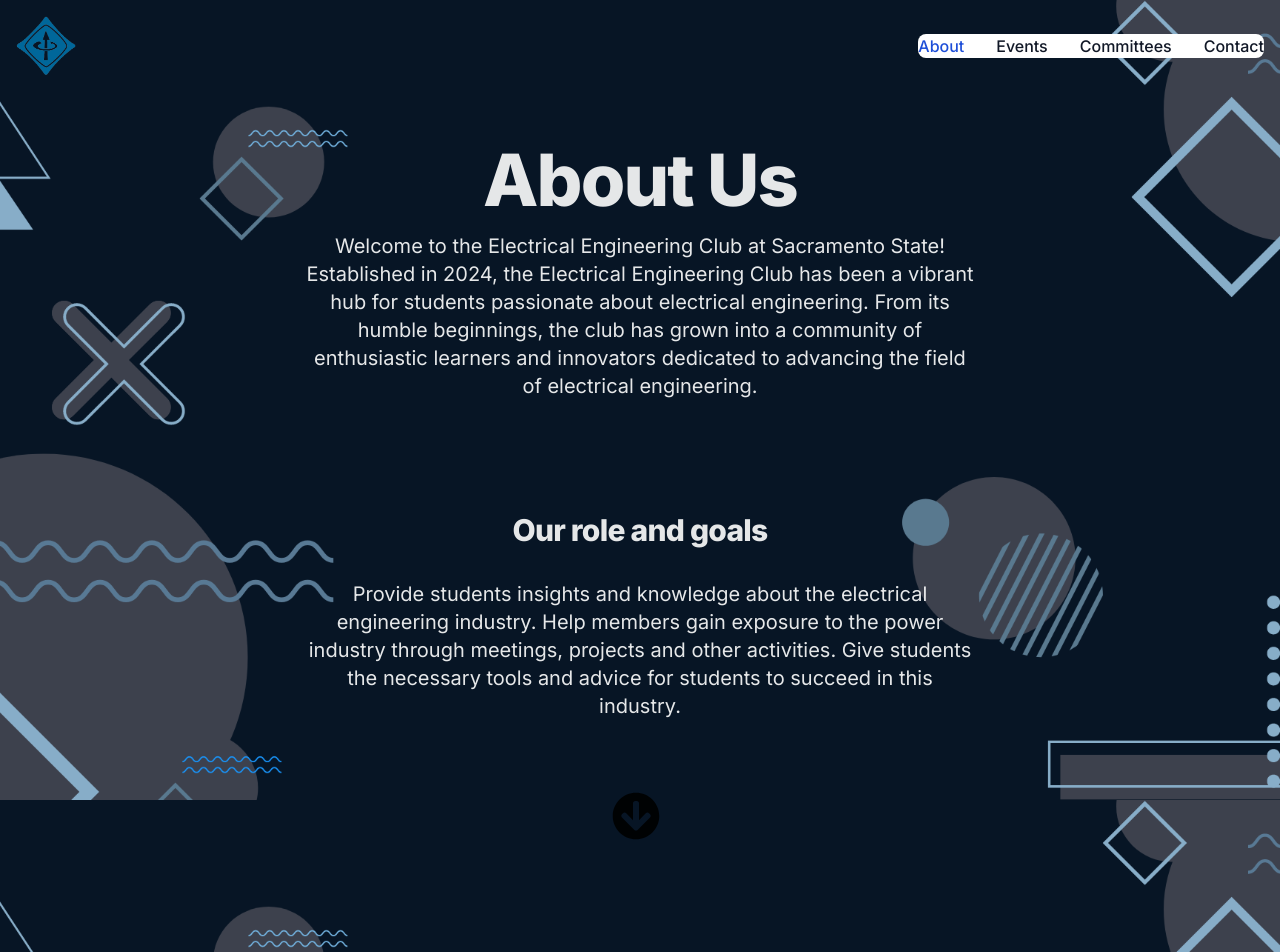
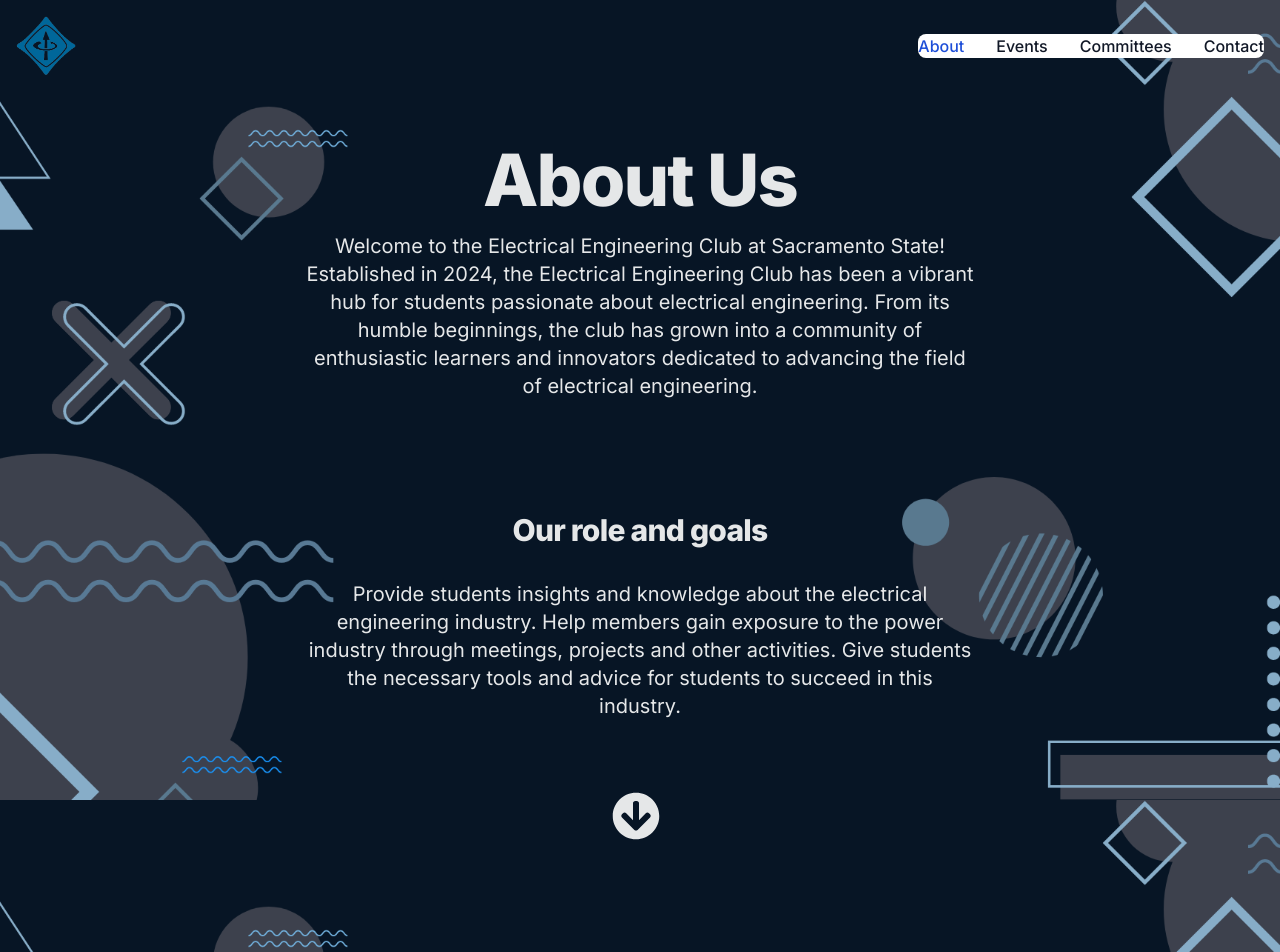
Before and after one commit to BrianBeilby/ieee-web-app, a Next.js app: page /about in a window 1280 px wide. Shown: the top 952 px of the page. Built offline with nearby package versions, Linux system fonts and the light colour scheme; what tw-elements would draw is missing.

Commit message:
Fixed &apos;
-&apos;

```diff
--- a/src/app/about/page.tsx
+++ b/src/app/about/page.tsx
@@ -97,7 +97,7 @@ export default function About() {
             onClick={scrollToTwentyPercent}
             style={{ cursor: "pointer" }}
           >
-            <div className="text-yellow w-14 h-14 text-5xl cursor-pointer z-10 mt-10 mb-10">
+            <div className="text-white w-14 h-14 text-5xl cursor-pointer z-10 mt-10 mb-10">
               <FaArrowCircleDown />
             </div>
           </motion.div>
@@ -276,9 +276,9 @@ export default function About() {
               </h3>
 
               <p className="text-lg md:text-xl text-white mb-4">
-              Do you have any questions, suggestions, or ideas? We'd love to hear from you! Whether you're a current member, prospective student,
+              Do you have any questions, suggestions, or ideas? We&apos;d love to hear from you! Whether you&apos;re a current member, prospective student,
               or someone interested in collaborating with us, feel free to reach out. Our team is here to help and support you in any way we can.
-              Let's connect and work together to create a vibrant community of electrical engineering enthusiasts!
+              Let&apos;s connect and work together to create a vibrant community of electrical engineering enthusiasts!
               </p>
 
               <Link
```
